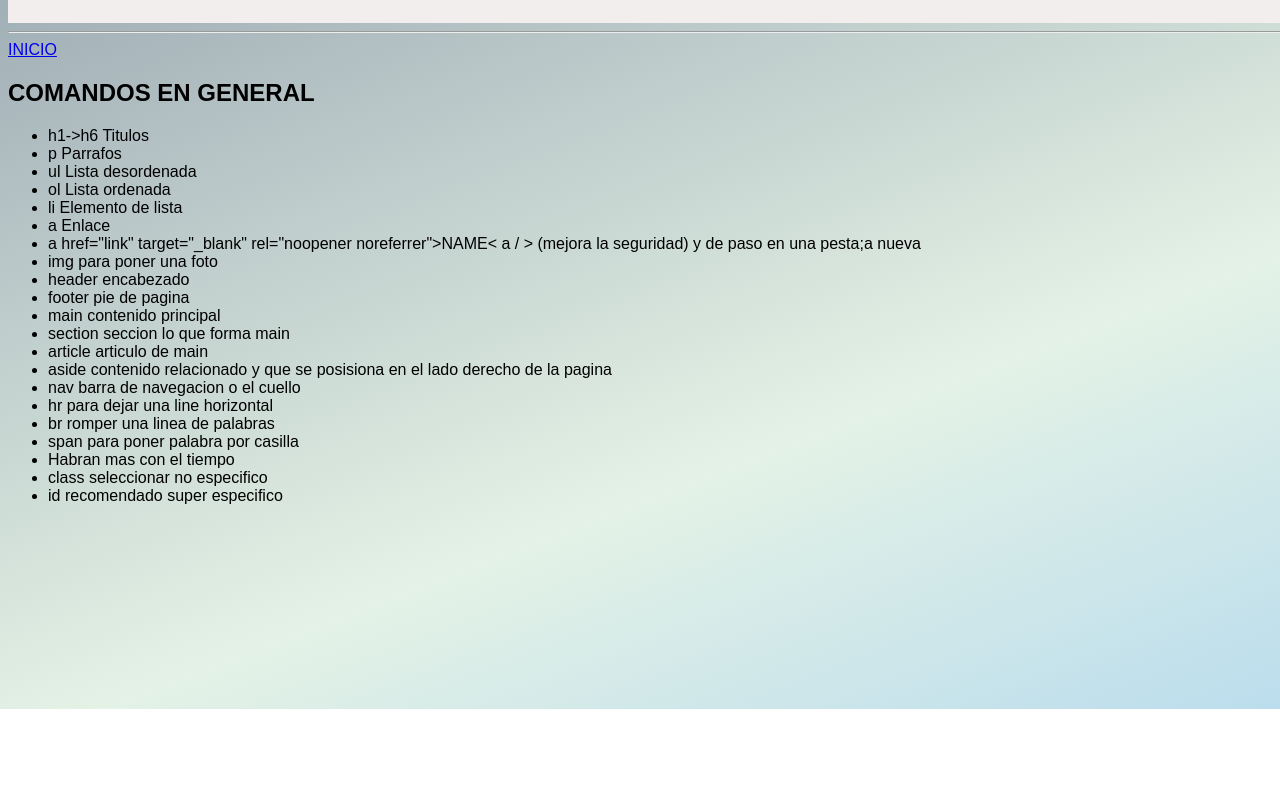
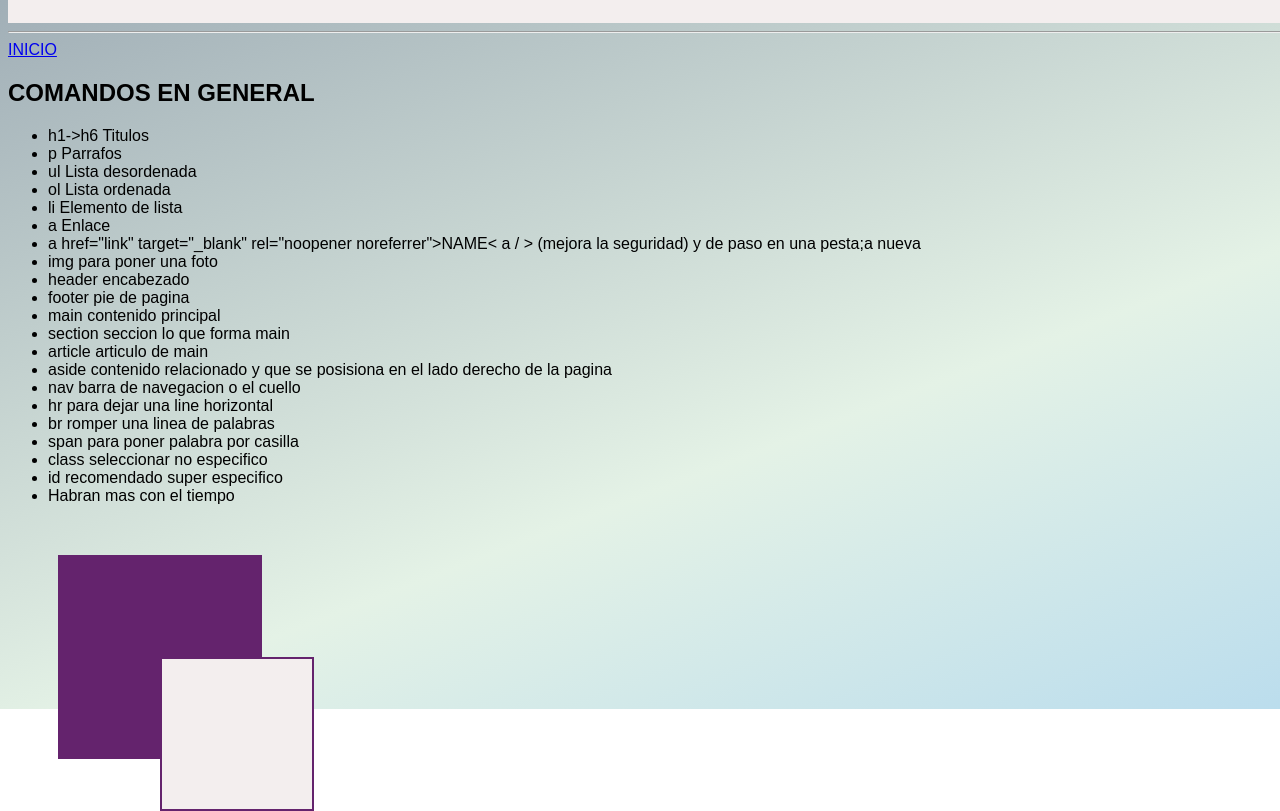
Before and after one commit to paloma70/COMANDOS, a plain HTML site: page html.html in a window 1280 px wide. Shown: the part 107-918 px from the top of the page. Before the commit the page ends 816 px from the top, so only its background shows below. Drawn offline with Linux system fonts and the light colour scheme.

Commit message:
update of css

```diff
--- a/estilos/estilo.css
+++ b/estilos/estilo.css
@@ -13,3 +13,20 @@ header {
     border-bottom: 2px solid #f3eeee;
 
 }
+div {
+   border: 2px solid #64236d;
+   padding: 50px;
+   margin: 50px;
+}
+.a {
+  background-color: #64236d;
+  width: 100px;
+  height: 100px;
+}
+.o {
+  background-color: #f3eeee;
+  width: 50px;
+  height: 50px;
+
+
+}
--- a/html.html
+++ b/html.html
@@ -36,15 +36,19 @@
                 <li>hr para dejar una line horizontal</li>
                 <li>br romper una linea de palabras</li>
                 <li>span para poner palabra por casilla</li>
-                <li>Habran mas con el tiempo</li>
                 <li>class seleccionar no especifico</li>
                 <li>id recomendado super especifico</li>
-
+                <li>Habran mas con el tiempo</li>
 
 
             </ul>
 
 
+        </section>
+        <section>
+            <div class="a">
+                <div class="o"></div>
+            </div>
         </section>
 
 
```
